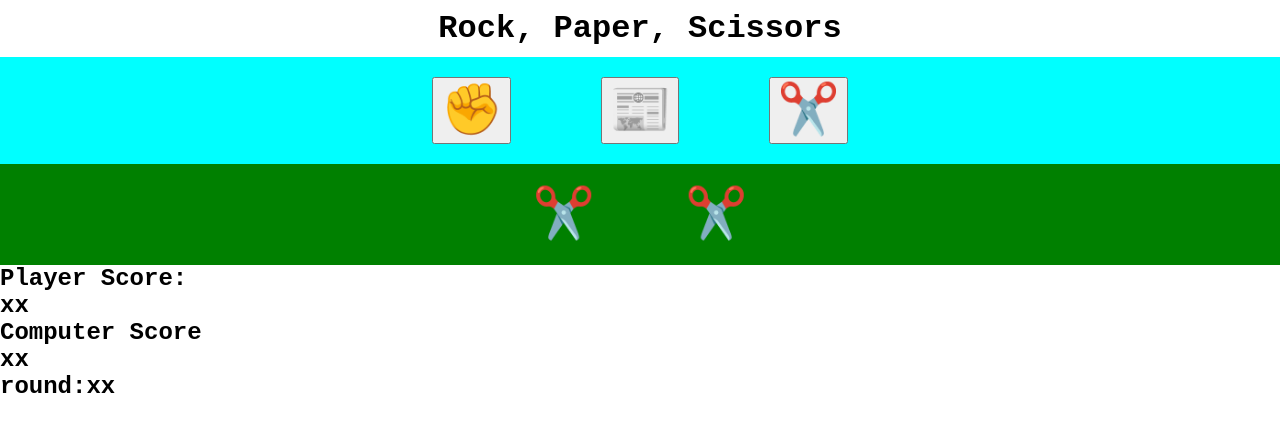
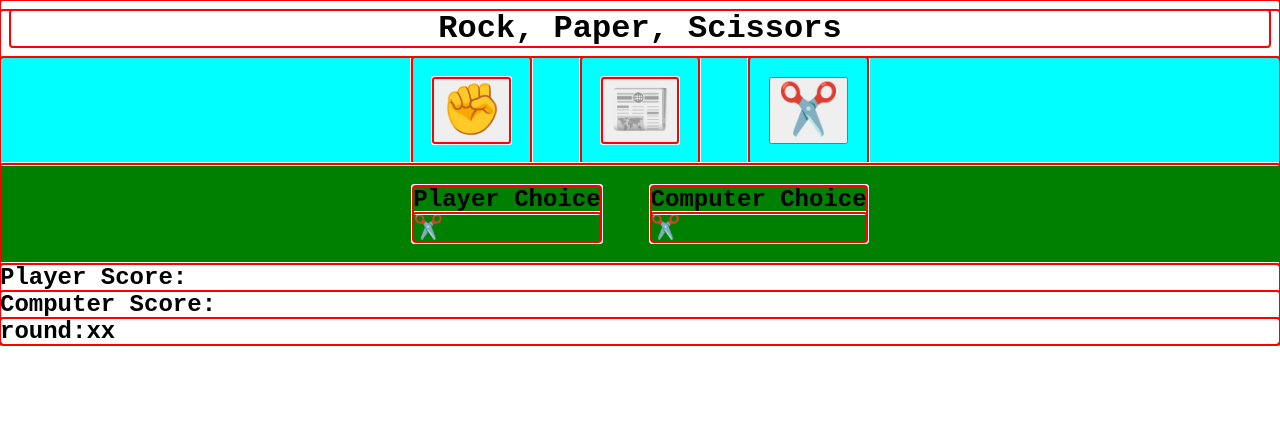
Before and after one commit to dannybongo/rock_paper_scissor, a plain HTML site: page index.html in a window 1280 px wide. Both pictures are taken after a click on the button "✂️". Drawn offline with Linux system fonts and the light colour scheme.

Commit message:
added JS for UI

```diff
--- a/index.html
+++ b/index.html
@@ -12,29 +12,29 @@
     <div class="main-container">
       <div class="player-options-container">
         <div class="player-options-subcontainer">
-          <button class="player-options rock">✊</button>
+          <button class="player-options">✊</button>
         </div>
         <div class="player-options-subcontainer">
-          <button class="player-options paper">📰</button>
+          <button class="player-options">📰</button>
         </div>
         <div class="player-options-subcontainer">
-          <button class="player-options scissors">✂️</button>
+          <button class="player-options">✂️</button>
         </div>
       </div>
       <div class="game">
         <div class="player-choice">
-          <h2 class="player-options">✂️</h2>
+          <h2>Player Choice</h2>
+          <h2 id="player-choice-h2"></h2>
         </div>
         <div class="computer-choice">
-          <h2 class="player-options">✂️</h2>
+          <h2>Computer Choice</h2>
+          <h2 id="computer-choice-h2"></h2>
         </div>
       </div>
       <div class="score-board">
-        <div class="score">
-          <h2>Player Score:</h2>
-          <h2>xx</h2>
-          <h2>Computer Score</h2>
-          <h2>xx</h2>
+        <div class="scores">
+          <h2 class="player-score">Player Score:</h2>
+          <h2 class="computer-score">Computer Score:</h2>
         </div>
         <div class="round">
           <h2>round:xx</h2>
--- a/script.js
+++ b/script.js
@@ -1,28 +1,42 @@
 
-scoreComputer = 0
-scorePlayer = 0
+const scoreComputer = document.getElementsByClassName("computer-score")
+const scorePlayer = document.getElementsByClassName("player-score")
+const playerChoiceDisplay = document.getElementById("player-choice-h2")
+const computerChoiceDisplay = document.getElementById("computer-choice-h2")
+let playerSelection
 
-let playerChoiceRock = document.querySelector(".rock");
+// game();
 
-function playerChoice(){
-    console.log("test"); // if class name = 'rock, return rock, else if class name = paper, return paper, else return scissors
+//Stores all possible buttons values in a list
+let possibleChoices = document.querySelectorAll("button");
 
-    //https://stackoverflow.com/questions/49515750/button-clicked-true-or-false-javascript
+//For each possible choice in our list of possible choices, add an event listener. When clicked, function (e) will run, assigning the data behind our button to our variable  named playerSelection
+possibleChoices.forEach(possibleChoice => possibleChoice.addEventListener("click", (e) => {
+    playerSelection = e.target.innerHTML
+    playerChoiceDisplay.innerHTML = playerSelection
+    playRound();
+}))
+
+function computerChoice(){
+    let options = ["✊", "📰", "✂️"]
+    let option = options[Math.floor(Math.random() * options.length)];
+
+    // if (option = "R"){
+    //     option = "✊"
+    // } else if (option = "P"){
+    //     options ="📰"
+    // } else {
+    //     options="✂️"
+    // }
+
+    computerChoiceDisplay.innerHTML = option
+    return option;
 }
 
-playerChoiceRock.addEventListener("click", playerChoice);
-console.log(playerChoiceRock)
 
-
-function computerChoice(){
-    let options = ["R", "P", "S"]
-    return options[Math.floor(Math.random() * options.length)];
-
-}
-
+//compare user input and computer's choice
 function playRound(){
 
-    let playerSelection = playerChoice();
     let computerSelection = computerChoice();
 
     console.log("Player has selected " + playerSelection)
@@ -31,19 +45,21 @@ function playRound(){
     if (playerSelection === computerSelection) {
         console.log("Draw!");
 
-    } if (playerSelection === "R" && computerSelection === "S" ||
+    } else if (playerSelection === "R" && computerSelection === "S" ||
         playerSelection === "P" && computerSelection === "R" ||
         playerSelection === "S" && computerSelection === "P") {
         console.log("Player wins");
-        scorePlayer++
 
     } else {
         console.log("Computer Wins");
-        scoreComputer++
     }
 
-    console.log("Scores: Player-" + scorePlayer + " Computer-" + scoreComputer)
+    // console.log("Scores: Player-" + scorePlayer + " Computer-" + scoreComputer)
 }
+
+
+
+
 
 function game(){
     for (let i = 0; i < 5; i++){
@@ -61,3 +77,9 @@ function game(){
 //learn about arrow functions.
 
 //the script is better at the bottom of the HTML because if ran before a certain element exists, the script will throw up errors.
+
+//          <button class="player-options rock" data-button="rock">✊</button> added this to the HTML, gave me a way to use use an assigned value to the button
+
+//if having an issue with not being able to select a certain element, try a different '.getelement' method
+
+//Originally, we had 3 query selectors and 3 event listeners. I was having trouble working out how return the desired value depending on what button the user clicks. In the end, I decided to go for one event listener and one query selector to encapsulate all the buttons. From there, it was easy to assign the users input to a variable
--- a/styles.css
+++ b/styles.css
@@ -6,8 +6,8 @@
   font-family: monospace, sans-serif;
   color: black;
 
-  /* outline: auto;
-  outline-color: red; */
+  outline: auto;
+  outline-color: red;
 }
 
 h1 {
@@ -40,8 +40,16 @@ h1 {
 
 .game {
   background-color: green;
+  height: 100px;
   display: flex;
   justify-content: center;
   align-items: center;
   gap: 50px;
 }
+
+  /* .score-board{
+background-color: ; */
+}
+.scores {
+  margin-left: 100px;
+}
```
